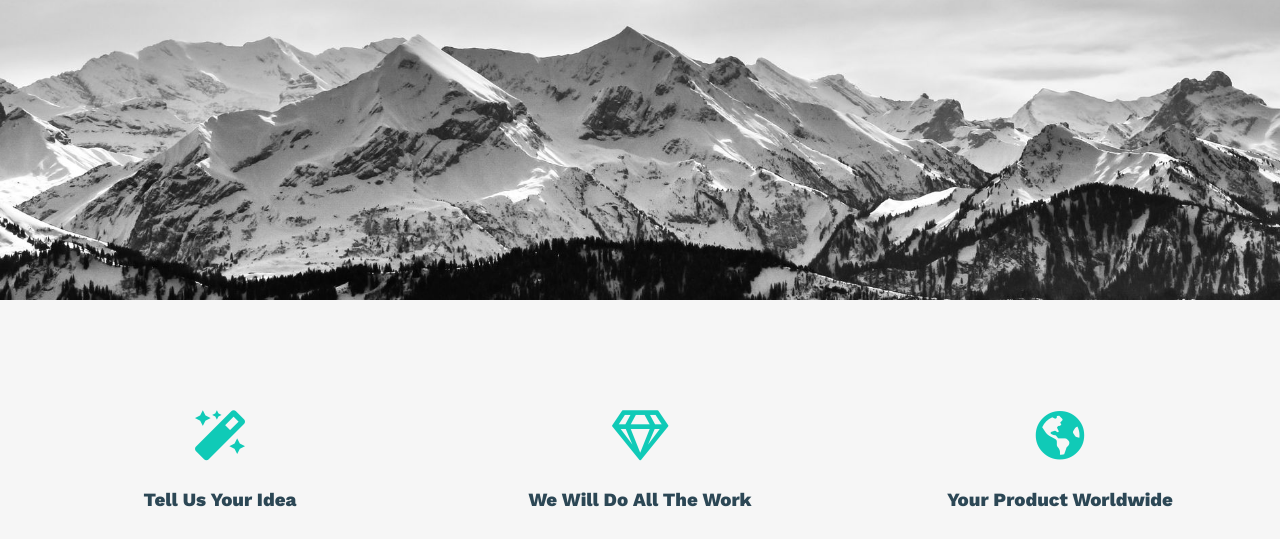
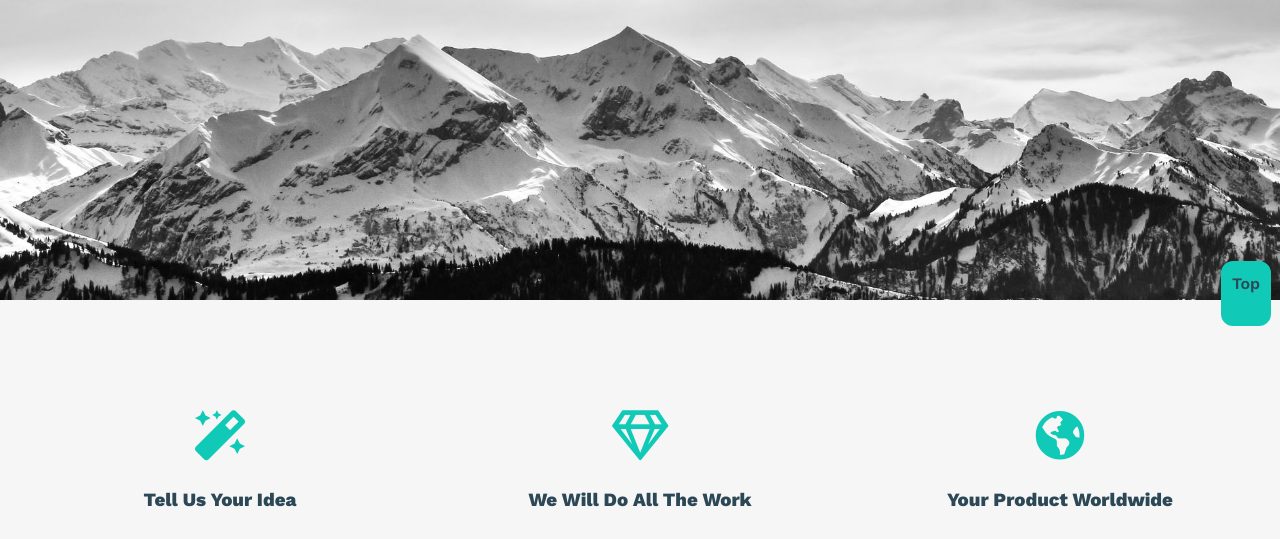
Before and after one commit to ahmadrabea/css-html-template1, a plain HTML site: page index.html in a window 1280 px wide. Shown: the part 500-1039 px from the top of the page. Drawn offline with nearby package versions, Linux system fonts and the light colour scheme.

Commit message:
scroll to top button has been added

```diff
--- a/css/graphic.css
+++ b/css/graphic.css
@@ -590,8 +590,27 @@ margin: 0px;
     font-weight: 800;
 
 
-
+}
 
 
 
 /* end contact  */
+
+
+.sticky-scroll{
+    text-decoration: none;
+    color: var(--secondarycolor);
+    position: fixed;
+    right: 9px;
+    bottom: -26px;
+    background-color: var(--maincolor);
+    width: 50px;
+    height: 65px;
+    text-align: center;
+    padding-top: 4px;
+    border: solid 10px var(--maincolor);
+    border-radius: 12px;
+    font-weight: 600;
+}
+
+}
--- a/index.html
+++ b/index.html
@@ -22,6 +22,7 @@
 </head>
 
 <body>
+  <div id="Top"></div>
 
   <!-- start header  -->
   <div class="header">
@@ -252,6 +253,9 @@
 
   <!-- end Contact -->
 
+  <a href="#top" class="sticky-scroll">
+    Top
+  </a>
 
 </body>
 
```
